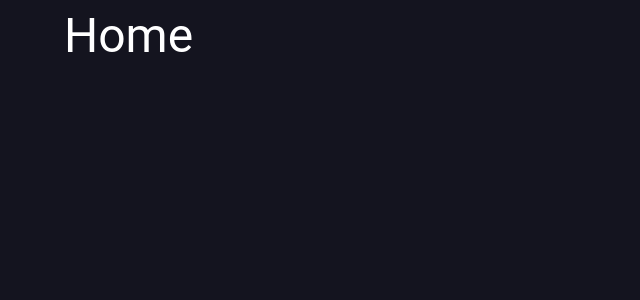
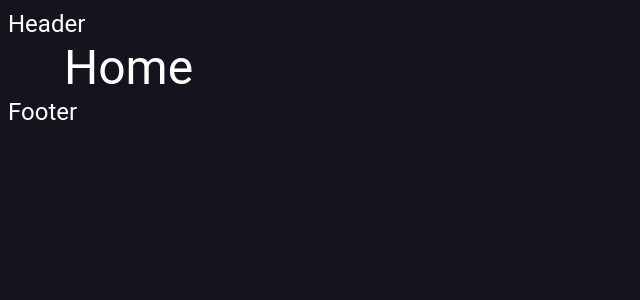
Before and after one commit to Bbek-Crestha/nft-web-market, a React (Create React App) app: page /home in a window 1280 px wide. Shown: the top 300 px of the page, without its empty margins (0-640 px from the left). Built offline with nearby package versions, Linux system fonts and the light colour scheme.

Commit message:
feat: create header and footer and integrate them globally

```diff
--- a/src/App.js
+++ b/src/App.js
@@ -1,14 +1,33 @@
-import { BrowserRouter, Routes, Route, Navigate } from "react-router-dom";
+import {
+	BrowserRouter,
+	Routes,
+	Route,
+	Navigate,
+	Outlet,
+} from "react-router-dom";
 
 import "./App.css";
+import { Header, Footer } from "components";
 import Home from "pages/home/Home";
+
+const RouteWithHAF = () => {
+	return (
+		<>
+			<Header />
+			<Outlet />
+			<Footer />
+		</>
+	);
+};
 
 function App() {
 	return (
 		<BrowserRouter>
 			<Routes>
-				<Route path="/" element={<Navigate to="/home" />} />
-				<Route path="/home" element={<Home />} />
+				<Route element={<RouteWithHAF />}>
+					<Route exact path="/" element={<Navigate to="/home" />} />
+					<Route exact path="/home" element={<Home />} />
+				</Route>
 			</Routes>
 		</BrowserRouter>
 	);
--- /dev/null
+++ b/src/components/index.js
@@ -0,0 +1,4 @@
+import Header from "./layout/header/Header";
+import Footer from "./layout/footer/Footer";
+
+export { Header, Footer };
--- /dev/null
+++ b/src/components/layout/footer/Footer.js
@@ -0,0 +1,12 @@
+import React from "react";
+import { Typography } from "@mui/material";
+
+const Footer = () => {
+	return (
+		<>
+			<Typography variant="h5">Footer</Typography>
+		</>
+	);
+};
+
+export default Footer;
--- /dev/null
+++ b/src/components/layout/header/Header.js
@@ -0,0 +1,12 @@
+import React from "react";
+import { Typography } from "@mui/material";
+
+const Header = () => {
+	return (
+		<>
+			<Typography variant="h5">Header</Typography>
+		</>
+	);
+};
+
+export default Header;
```
